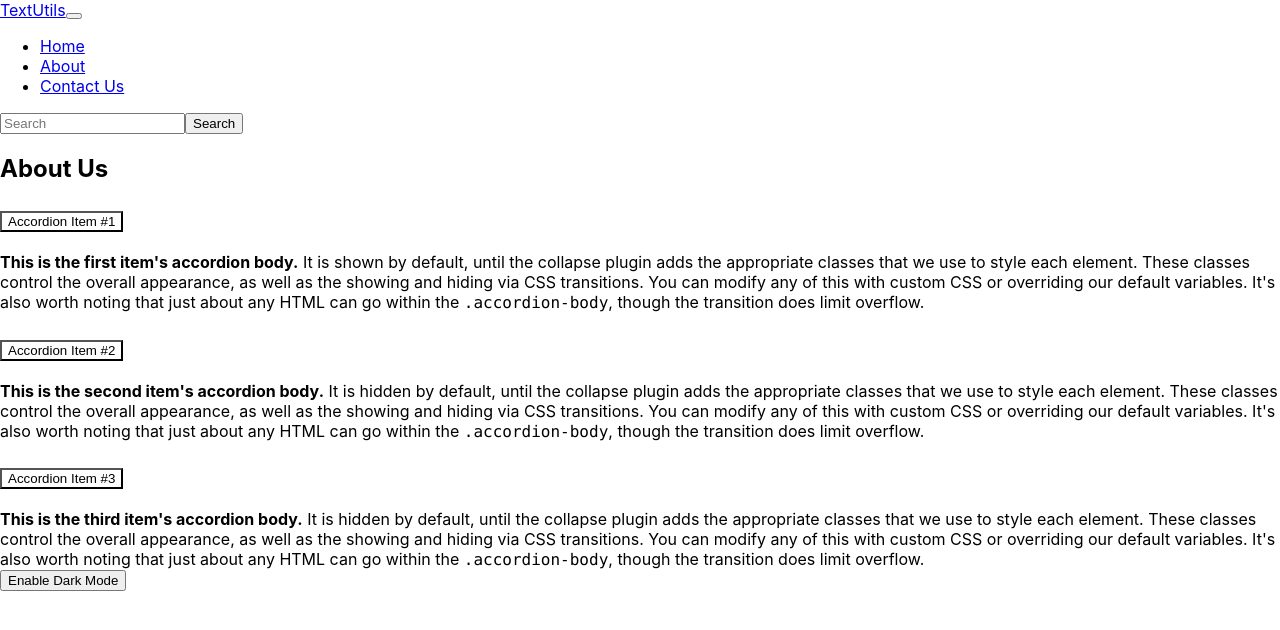
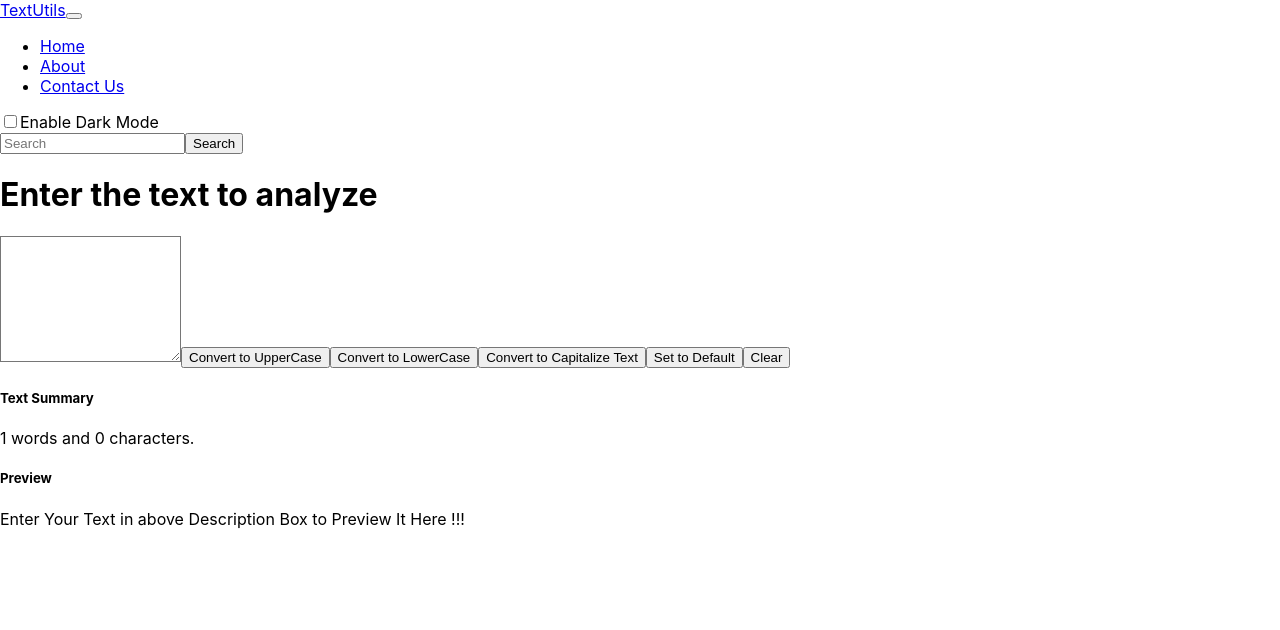
Before and after one commit to Yogesh18102002/textUtilsApp, a React (Create React App) app: page / in a window 1280 px wide. Shown: the top 630 px of the page. Built offline with nearby package versions, Linux system fonts and the light colour scheme; the HTML template or start-up script is replaced by a standard one.

Commit message:
Modified App.js to add the logic of enabling and disabling dark mode. Used Check switch to enable and disable dark mode.

```diff
--- a/src/App.js
+++ b/src/App.js
@@ -1,15 +1,26 @@
 import React from "react";
 import "./App.css";
 import Navbar from "./components/Navbar";
-// import TextForm from "./components/TextForm";
-import About from "./components/About";
+import TextForm from "./components/TextForm";
 
 function App() {
+
+  const [mode, setMode] = React.useState('light')
+
+  const toggleMode = ()=> {
+    if (mode === 'light'){
+      setMode('dark');
+      document.body.style.backgroundColor = '#0c3134';
+    } else {
+      setMode('light')
+      document.body.style.backgroundColor = 'white';
+    }
+  }
+
   return (
     <>
-    <Navbar  title="TextUtils"/>
-    {/* <TextForm heading="Enter the text to analyze"/> */}
-    <About/>
+    <Navbar  title="TextUtils" mode={mode} toggleMode={toggleMode}/>
+    <TextForm heading="Enter the text to analyze" mode={mode}/>
     </>
   );
 }
--- a/src/components/About.js
+++ b/src/components/About.js
@@ -3,9 +3,9 @@ import React from 'react'
 export default function About() {
 
     const [myStyle, setMyStyle] = React.useState({
-        color: 'black',
-        backgroundColor: 'white',
-    })
+              color: 'black',
+              backgroundColor: 'white',
+          })
 
     const [btnText, setBtnText] = React.useState("Enable Dark Mode")
 
--- a/src/components/Navbar.js
+++ b/src/components/Navbar.js
@@ -4,7 +4,7 @@ import PropTypes from 'prop-types'
 
 export default function Navbar(props) {
   return (
-    <nav className="navbar navbar-expand-lg bg-body-tertiary">
+    <nav className={`navbar navbar-expand-lg navbar-${props.mode} bg-${props.mode}`}>
       <div className="container-fluid">
         <a className="navbar-brand" href="/">{props.title}</a>
         <button
@@ -36,6 +36,10 @@ export default function Navbar(props) {
               </a>
             </li>
           </ul>
+          <div className={`form-check form-switch mx-4 text-${props.mode==='light'? 'dark':'light'}`}>
+            <input className="form-check-input" type="checkbox" onClick={props.toggleMode} role="switch" id="flexSwitchCheckDefault"/>
+            <label className="form-check-label" htmlFor="flexSwitchCheckDefault">{props.mode==='light' ? "Enable Dark Mode":"Disable Dark Mode"}</label>
+          </div>
           <form className="d-flex" role="search">
             <input
               className="form-control me-2"
--- a/src/components/TextForm.js
+++ b/src/components/TextForm.js
@@ -31,17 +31,22 @@ export default function TextForm(props) {
     setText(initialText);
   }
 
+  function clearText() {
+    setText("")
+  }
+
   const [text, setText] = useState("");
 
   return (
     <>
       <div className="mb-3">
         <div className="container mt-5">
-          <h1>{props.heading}</h1>
+          <h1 className={`text-${props.mode==='light'? 'dark':'light'}`}>{props.heading}</h1>
           <textarea
             value={text}
             id="exampleFormControlTextarea1"
-            className="form-control"
+            className={`form-control text-${props.mode==='light'?'#0c3134':'light'}`}
+            style={{ backgroundColor: props.mode === 'light' ? 'white' : '#0c3134' }}
             onChange={handleOnChange}
             rows="8"
           ></textarea>
@@ -66,9 +71,16 @@ export default function TextForm(props) {
           <button className="btn btn-primary mx-1 my-2" onClick={handleDefault}>
             Set to Default
           </button>
-          <h5>Text Summary</h5>
-          <p>
+          <button className="btn btn-primary mx-1 my-2" onClick={clearText}>
+            Clear
+          </button>
+          <h5 className={`text-${props.mode==='light'? 'dark':'light'}`}>Text Summary</h5>
+          <p className={`text-${props.mode==='light'? 'dark':'light'}`}>
             {text.split(" ").length} words and {text.length} characters.
+          </p>
+          <h5 className={`text-${props.mode==='light'? 'dark':'light'}`}>Preview</h5>
+          <p className={`text-${props.mode==='light'? 'dark':'light'}`}>
+            {text.length>0 ? text : "Enter Your Text in above Description Box to Preview It Here !!!"}
           </p>
         </div>
       </div>
```
